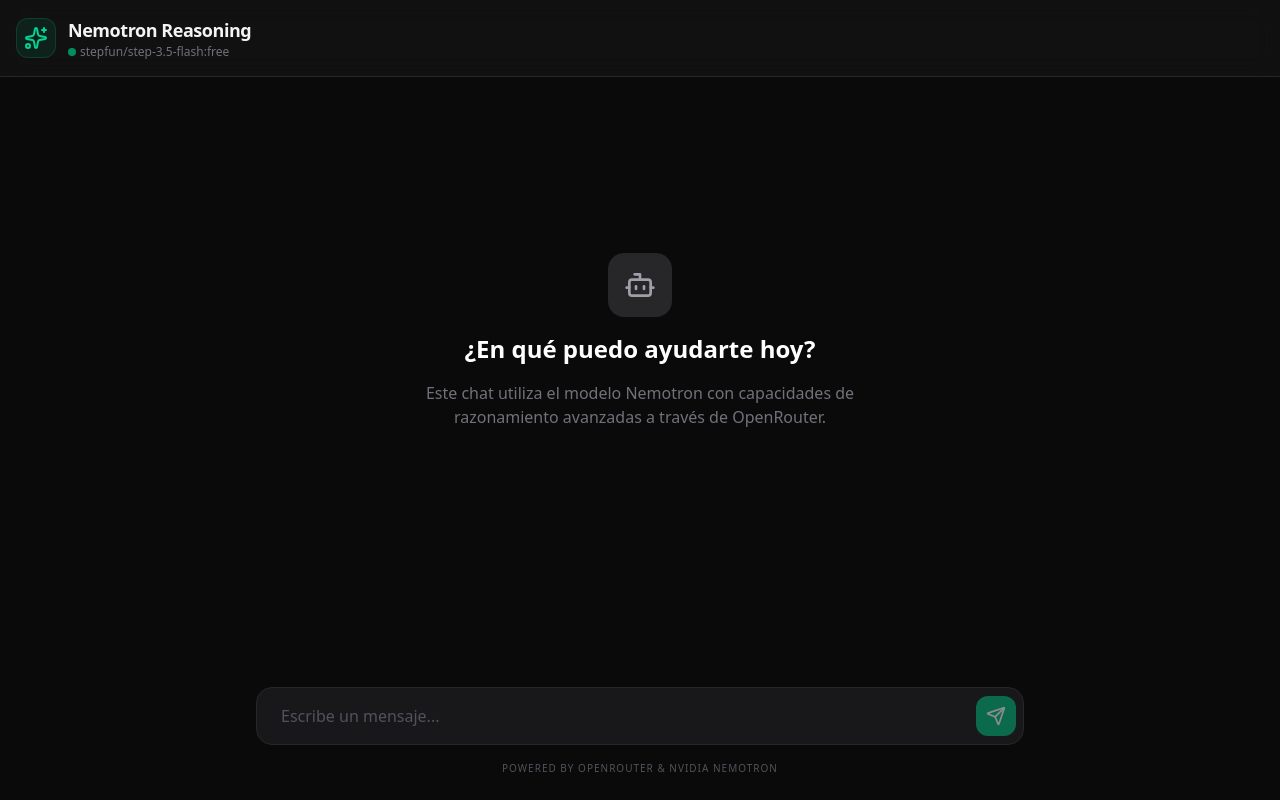
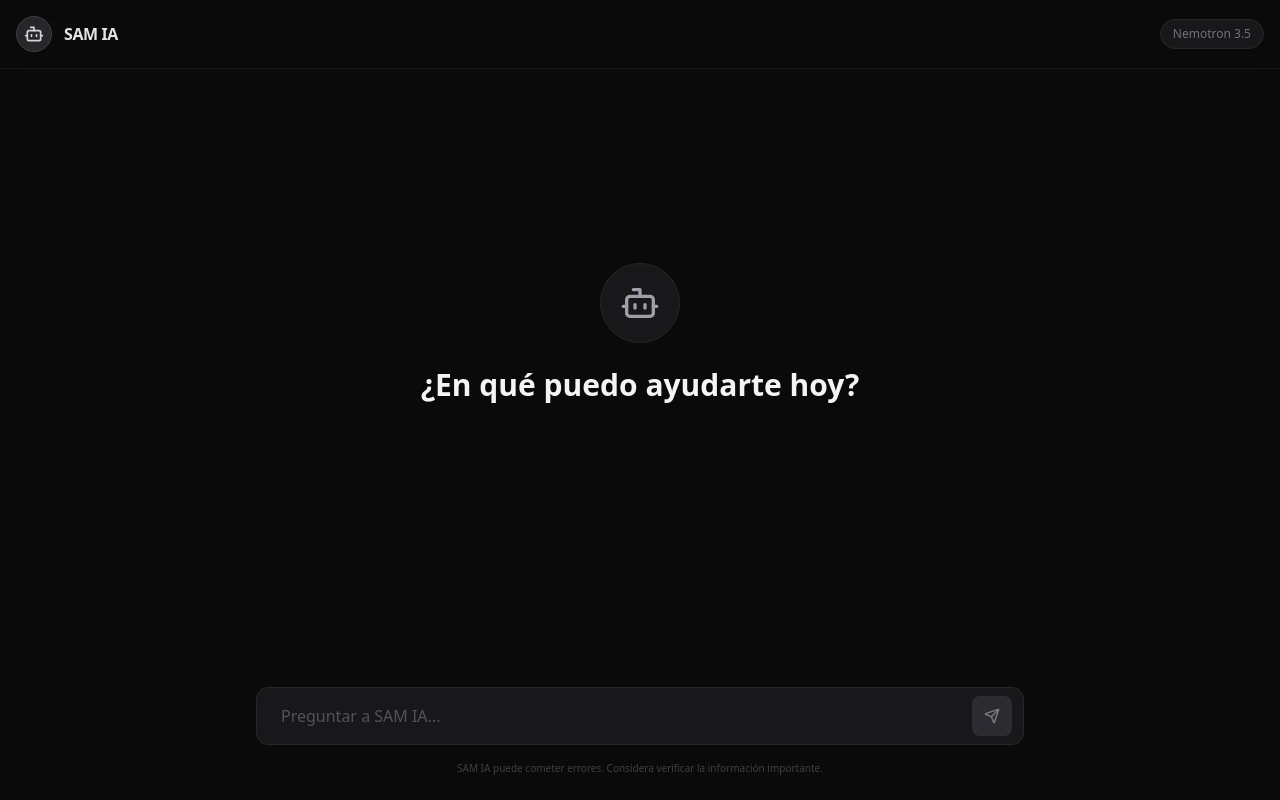
Before and after one commit to cuentadeprueba33rf-sudo/Entorno, a React (Vite) app: page / in a window 1280 px wide. Built offline with nearby package versions, Linux system fonts and the light colour scheme.

Commit message:
feat: Update model name and system prompt
Changes the model name to "SAM IA" and updates the system prompt to instruct the assistant to respond concisely and disable reasoning. This refactors the application's branding and alters the model's output behavior.

```diff
--- a/api/index.ts
+++ b/api/index.ts
@@ -25,13 +25,16 @@
       headers: {
         "Authorization": `Bearer ${apiKey}`,
         "Content-Type": "application/json",
-        "HTTP-Referer": process.env.APP_URL || "http://localhost:3000", // Required by OpenRouter
-        "X-Title": "Nemotron Reasoning Chat", // Optional for OpenRouter
+        "HTTP-Referer": process.env.APP_URL || "http://localhost:3000",
+        "X-Title": "SAM IA",
       },
       body: JSON.stringify({
         model: "stepfun/step-3.5-flash:free",
-        messages: messages,
-        reasoning: { enabled: true }
+        messages: [
+          { role: "system", content: "Tu nombre es SAM IA. Eres un asistente útil y directo. Responde de manera concisa y no muestres procesos de razonamiento." },
+          ...messages
+        ],
+        reasoning: { enabled: false }
       }),
     });
 
--- a/src/App.tsx
+++ b/src/App.tsx
@@ -1,6 +1,6 @@
 import { useState, useRef, useEffect, FormEvent } from "react";
 import { motion, AnimatePresence } from "motion/react";
-import { Send, Bot, User, Loader2, BrainCircuit, Sparkles } from "lucide-react";
+import { Send, Bot, User, Loader2, Sparkles } from "lucide-react";
 
 interface Message {
   role: "user" | "assistant";
@@ -72,33 +72,27 @@
   return (
     <div className="flex flex-col h-screen bg-[#0a0a0a] text-zinc-100 font-sans">
       {/* Header */}
-      <header className="border-b border-zinc-800 bg-zinc-900/50 backdrop-blur-md p-4 flex items-center justify-between sticky top-0 z-10">
+      <header className="border-b border-zinc-800/50 bg-[#0a0a0a]/80 backdrop-blur-md p-4 flex items-center justify-between sticky top-0 z-10">
         <div className="flex items-center gap-3">
-          <div className="w-10 h-10 rounded-xl bg-emerald-500/10 flex items-center justify-center border border-emerald-500/20">
-            <Sparkles className="w-6 h-6 text-emerald-400" />
+          <div className="w-9 h-9 rounded-full bg-zinc-800 flex items-center justify-center border border-zinc-700">
+            <Bot className="w-5 h-5 text-zinc-300" />
           </div>
-          <div>
-            <h1 className="font-semibold text-lg tracking-tight">Nemotron Reasoning</h1>
-            <p className="text-xs text-zinc-500 flex items-center gap-1">
-              <span className="w-2 h-2 rounded-full bg-emerald-500 animate-pulse"></span>
-              stepfun/step-3.5-flash:free
-            </p>
-          </div>
+          <h1 className="font-semibold text-base tracking-tight text-zinc-200">SAM IA</h1>
+        </div>
+        <div className="text-xs text-zinc-500 font-medium bg-zinc-900 px-3 py-1.5 rounded-full border border-zinc-800">
+          Nemotron 3.5
         </div>
       </header>
 
       {/* Chat Area */}
-      <main className="flex-1 overflow-y-auto p-4 md:p-6 space-y-6">
-        <div className="max-w-3xl mx-auto space-y-6">
+      <main className="flex-1 overflow-y-auto p-4 md:p-6">
+        <div className="max-w-3xl mx-auto space-y-8">
           {messages.length === 0 && (
-            <div className="flex flex-col items-center justify-center h-[60vh] text-center space-y-4">
-              <div className="w-16 h-16 rounded-2xl bg-zinc-800 flex items-center justify-center mb-4">
-                <Bot className="w-8 h-8 text-zinc-400" />
+            <div className="flex flex-col items-center justify-center h-[60vh] text-center space-y-6">
+              <div className="w-20 h-20 rounded-full bg-zinc-900 flex items-center justify-center border border-zinc-800">
+                <Bot className="w-10 h-10 text-zinc-400" />
               </div>
-              <h2 className="text-2xl font-bold text-white">¿En qué puedo ayudarte hoy?</h2>
-              <p className="text-zinc-500 max-w-md">
-                Este chat utiliza el modelo Nemotron con capacidades de razonamiento avanzadas a través de OpenRouter.
-              </p>
+              <h2 className="text-3xl font-semibold text-zinc-100">¿En qué puedo ayudarte hoy?</h2>
             </div>
           )}
 
@@ -108,32 +102,19 @@
                 key={idx}
                 initial={{ opacity: 0, y: 10 }}
                 animate={{ opacity: 1, y: 0 }}
-                className={`flex gap-4 ${msg.role === "user" ? "flex-row-reverse" : ""}`}
+                className={`flex gap-4 ${msg.role === "user" ? "justify-end" : ""}`}
               >
-                <div className={`w-8 h-8 rounded-lg flex items-center justify-center shrink-0 border ${
-                  msg.role === "user"
-                    ? "bg-zinc-800 border-zinc-700"
-                    : "bg-emerald-500/10 border-emerald-500/20"
-                }`}>
-                  {msg.role === "user" ? <User className="w-5 h-5" /> : <Bot className="w-5 h-5 text-emerald-400" />}
-                </div>
+                {msg.role === "assistant" && (
+                  <div className="w-8 h-8 rounded-full bg-zinc-800 flex items-center justify-center shrink-0 border border-zinc-700">
+                    <Bot className="w-5 h-5 text-zinc-300" />
+                  </div>
+                )}
 
-                <div className={`flex flex-col gap-2 max-w-[85%] ${msg.role === "user" ? "items-end" : ""}`}>
-                  {msg.reasoning_details && (
-                    <div className="bg-zinc-900/80 border border-zinc-800 rounded-2xl p-4 text-sm text-zinc-400 font-mono">
-                      <div className="flex items-center gap-2 mb-2 text-zinc-500 uppercase tracking-widest text-[10px] font-bold">
-                        <BrainCircuit className="w-3 h-3" />
-                        Pensamiento del Modelo
-                      </div>
-                      {typeof msg.reasoning_details === 'string'
-                        ? msg.reasoning_details
-                        : (msg.reasoning_details.text || JSON.stringify(msg.reasoning_details))}
-                    </div>
-                  )}
+                <div className={`flex flex-col gap-2 max-w-[80%] ${msg.role === "user" ? "items-end" : ""}`}>
                   <div className={`p-4 rounded-2xl text-sm leading-relaxed ${
                     msg.role === "user"
-                      ? "bg-emerald-600 text-white rounded-tr-none"
-                      : "bg-zinc-900 border border-zinc-800 text-zinc-200 rounded-tl-none"
+                      ? "bg-zinc-800 text-zinc-100"
+                      : "text-zinc-200"
                   }`}>
                     {msg.content}
                   </div>
@@ -148,16 +129,10 @@
               animate={{ opacity: 1 }}
               className="flex gap-4"
             >
-              <div className="w-8 h-8 rounded-lg bg-emerald-500/10 border border-emerald-500/20 flex items-center justify-center">
-                <Loader2 className="w-5 h-5 text-emerald-400 animate-spin" />
+              <div className="w-8 h-8 rounded-full bg-zinc-800 border border-zinc-700 flex items-center justify-center">
+                <Loader2 className="w-5 h-5 text-zinc-400 animate-spin" />
               </div>
-              <div className="bg-zinc-900 border border-zinc-800 p-4 rounded-2xl rounded-tl-none">
-                <div className="flex gap-1">
-                  <span className="w-1.5 h-1.5 bg-zinc-600 rounded-full animate-bounce"></span>
-                  <span className="w-1.5 h-1.5 bg-zinc-600 rounded-full animate-bounce [animation-delay:0.2s]"></span>
-                  <span className="w-1.5 h-1.5 bg-zinc-600 rounded-full animate-bounce [animation-delay:0.4s]"></span>
-                </div>
-              </div>
+              <div className="text-zinc-500 p-4 text-sm">SAM IA está pensando...</div>
             </motion.div>
           )}
           <div ref={messagesEndRef} />
@@ -165,26 +140,26 @@
       </main>
 
       {/* Input Area */}
-      <footer className="p-4 md:p-6 bg-gradient-to-t from-[#0a0a0a] to-transparent">
+      <footer className="p-4 md:p-6 bg-[#0a0a0a]">
         <form onSubmit={handleSubmit} className="max-w-3xl mx-auto relative">
           <input
             type="text"
             value={input}
             onChange={(e) => setInput(e.target.value)}
-            placeholder="Escribe un mensaje..."
-            className="w-full bg-zinc-900 border border-zinc-800 rounded-2xl py-4 pl-6 pr-14 focus:outline-none focus:ring-2 focus:ring-emerald-500/50 transition-all placeholder:text-zinc-600"
+            placeholder="Preguntar a SAM IA..."
+            className="w-full bg-zinc-900 border border-zinc-800 rounded-xl py-4 pl-6 pr-16 focus:outline-none focus:ring-1 focus:ring-zinc-600 transition-all placeholder:text-zinc-600 text-zinc-200"
             disabled={isLoading}
           />
           <button
             type="submit"
             disabled={isLoading || !input.trim()}
-            className="absolute right-2 top-1/2 -translate-y-1/2 w-10 h-10 rounded-xl bg-emerald-500 text-white flex items-center justify-center hover:bg-emerald-400 disabled:opacity-50 disabled:hover:bg-emerald-500 transition-colors"
+            className="absolute right-3 top-1/2 -translate-y-1/2 w-10 h-10 rounded-lg bg-zinc-700 text-zinc-200 flex items-center justify-center hover:bg-zinc-600 disabled:opacity-50 transition-colors"
           >
-            <Send className="w-5 h-5" />
+            <Send className="w-4 h-4" />
           </button>
         </form>
-        <p className="text-[10px] text-center text-zinc-600 mt-4 uppercase tracking-widest font-medium">
-          Powered by OpenRouter & Nvidia Nemotron
+        <p className="text-[10px] text-center text-zinc-700 mt-4">
+          SAM IA puede cometer errores. Considera verificar la información importante.
         </p>
       </footer>
     </div>
```
